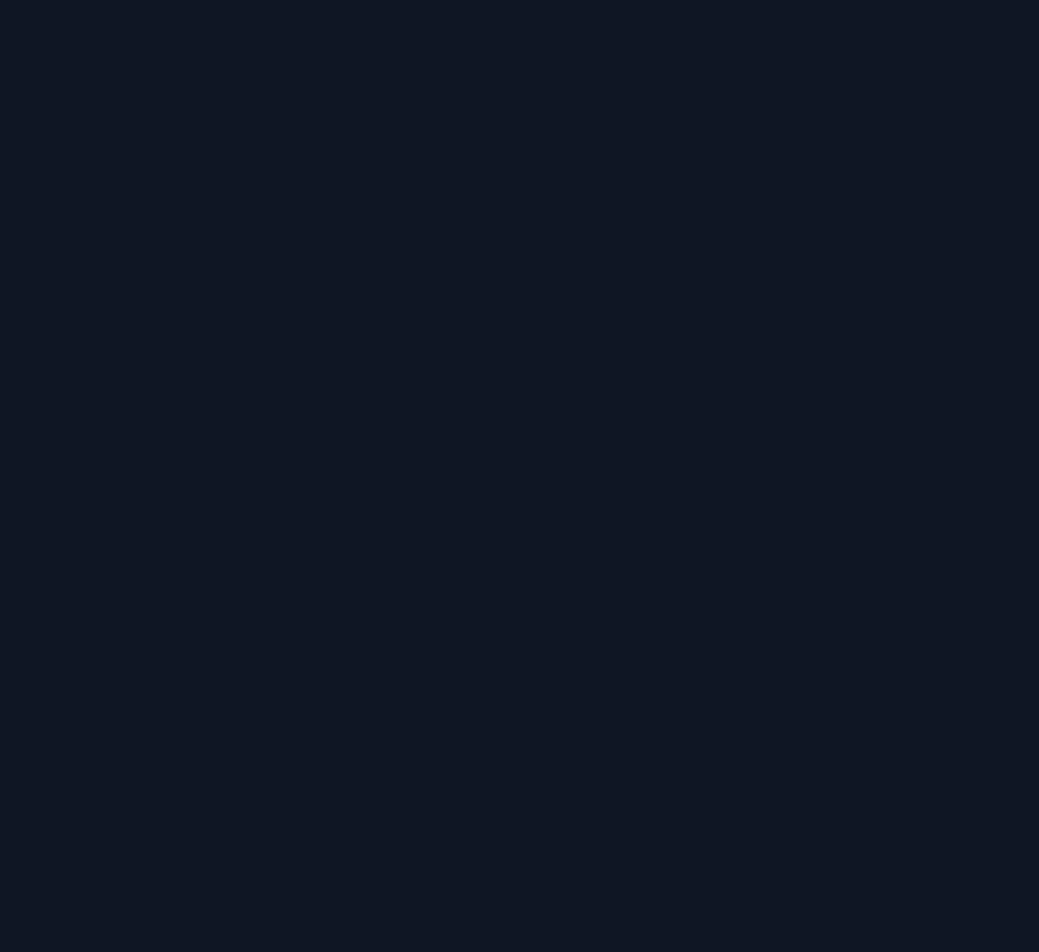
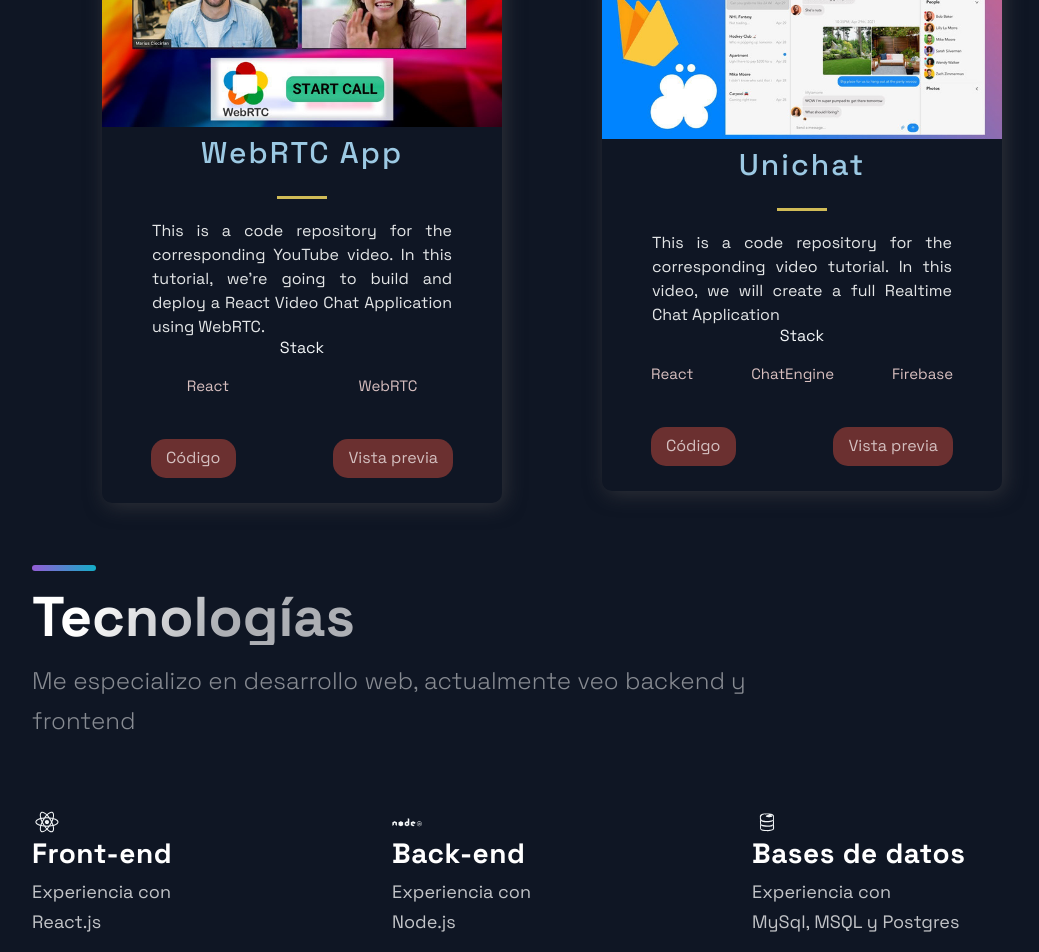
Before and after one commit to kioshiokamoto/nextjs-portfolio-v1, a Next.js app: page / in a window 1280 px wide. Shown: the part 1660-2612 px from the top of the page, without its empty margins (88-1127 px from the left). Before the commit the page ends 800 px from the top, so only its background shows below. Built offline with nearby package versions, Linux system fonts and the light colour scheme.

Commit message:
:dart: Improve: agregar area de tecnologias

```diff
--- a/src/components/Projects/Projects.js
+++ b/src/components/Projects/Projects.js
@@ -1,13 +1,50 @@
 import React from 'react';
 
-import { BlogCard, CardInfo, ExternalLinks, GridContainer, HeaderThree, Hr, Tag, TagList, TitleContent, UtilityList, Img } from './ProjectsStyles';
+import {
+	BlogCard,
+	CardInfo,
+	ExternalLinks,
+	GridContainer,
+	HeaderThree,
+	Hr,
+	Tag,
+	TagList,
+	TitleContent,
+	UtilityList,
+	Img,
+} from './ProjectsStyles';
 import { Section, SectionDivider, SectionTitle } from '../../styles/GlobalComponents';
 import { projects } from '../../constants/constants';
 
 const Projects = () => (
-  <div>
-    Projects
-  </div>
+	<Section nopadding id="projects">
+		<SectionDivider />
+		<SectionTitle main>Proyectos</SectionTitle>
+		<GridContainer>
+			{projects.map(({ id, image, title, description, source = '', visit = '', tags }) => (
+				<BlogCard key={id}>
+					<Img src={image} />
+					<TitleContent>
+						<HeaderThree title>{title}</HeaderThree>
+						<Hr />
+					</TitleContent>
+					<CardInfo>{description}</CardInfo>
+					<div>
+						<TitleContent>Stack</TitleContent>
+						<TagList>
+							{tags.map((tag, i) => (
+								<Tag key={i}>{tag}</Tag>
+							))}
+						</TagList>
+					</div>
+					<UtilityList>
+						{visit && <ExternalLinks href={source}>Código</ExternalLinks>}
+						{source && <ExternalLinks href={visit}>Vista previa</ExternalLinks>}
+					</UtilityList>
+				</BlogCard>
+			))}
+		</GridContainer>
+	</Section>
 );
 
 export default Projects;
--- a/src/components/Technologies/Technologies.js
+++ b/src/components/Technologies/Technologies.js
@@ -1,12 +1,47 @@
 import React from 'react';
-import { DiFirebase, DiReact, DiZend } from 'react-icons/di';
+import { DiFirebase, DiReact, DiZend, DiNodejs } from 'react-icons/di';
 import { Section, SectionDivider, SectionText, SectionTitle } from '../../styles/GlobalComponents';
 import { List, ListContainer, ListItem, ListParagraph, ListTitle } from './TechnologiesStyles';
 
-const Technologies = () =>  (
-  <div>
-    Technologies
-  </div>
+const Technologies = () => (
+	<Section id="tech">
+		<SectionDivider />
+		<br />
+		<SectionTitle>Tecnologías</SectionTitle>
+		<SectionText>Me especializo en desarrollo web, actualmente veo backend y frontend</SectionText>
+		<List>
+			<ListItem>
+				<DiReact size="3rem" />
+				<ListContainer>
+					<ListTitle>Front-end</ListTitle>
+					<ListParagraph>
+						Experiencia con <br />
+						React.js
+					</ListParagraph>
+				</ListContainer>
+			</ListItem>
+			<ListItem>
+				<DiNodejs size="3rem" />
+				<ListContainer>
+					<ListTitle>Back-end</ListTitle>
+					<ListParagraph>
+						Experiencia con <br />
+						Node.js
+					</ListParagraph>
+				</ListContainer>
+			</ListItem>
+			<ListItem>
+				<DiFirebase size="3rem" />
+				<ListContainer>
+					<ListTitle>Bases de datos</ListTitle>
+					<ListParagraph>
+						Experiencia con <br />
+						MySql, MSQL y Postgres
+					</ListParagraph>
+				</ListContainer>
+			</ListItem>
+		</List>
+	</Section>
 );
 
 export default Technologies;
--- a/src/constants/constants.js
+++ b/src/constants/constants.js
@@ -1,7 +1,8 @@
 export const projects = [
 	{
 		title: 'MERN Memories',
-    description: "Using React, Node.js, Express & MongoDB you'll learn how to build a Full Stack MERN Application - from start to finish. The App is called Memories and it is a simple social media app that allows users to post interesting events that happened in their lives.",
+		description:
+			"Using React, Node.js, Express & MongoDB you'll learn how to build a Full Stack MERN Application - from start to finish. The App is called Memories and it is a simple social media app that allows users to post interesting events that happened in their lives.",
 		image: '/images/1.png',
 		tags: ['Mongo', 'Express', 'React', 'Node'],
 		source: 'https://google.com',
@@ -10,7 +11,8 @@
 	},
 	{
 		title: 'E-Commerce',
-    description:"While building it you're going to learn many advanced React & JavaScript topics, as well as how to use Stripe for card transactions. On top of that, at the end of the video, you will have this unique and complex webshop app that you will be able to add to your portfolio. And trust me, e-commerce applications are impressive.",
+		description:
+			"While building it you're going to learn many advanced React & JavaScript topics, as well as how to use Stripe for card transactions. On top of that, at the end of the video, you will have this unique and complex webshop app that you will be able to add to your portfolio. And trust me, e-commerce applications are impressive.",
 		image: '/images/2.png',
 		tags: ['React', 'JavaScript'],
 		source: 'https://google.com',
@@ -19,7 +21,8 @@
 	},
 	{
 		title: 'WebRTC App',
-    description: "This is a code repository for the corresponding YouTube video. In this tutorial, we're going to build and deploy a React Video Chat Application using WebRTC.",
+		description:
+			"This is a code repository for the corresponding YouTube video. In this tutorial, we're going to build and deploy a React Video Chat Application using WebRTC.",
 		image: '/images/3.jpg',
 		tags: ['React', 'WebRTC'],
 		source: 'https://google.com',
@@ -28,7 +31,8 @@
 	},
 	{
 		title: 'Unichat',
-    description: "This is a code repository for the corresponding video tutorial. In this video, we will create a full Realtime Chat Application",
+		description:
+			'This is a code repository for the corresponding video tutorial. In this video, we will create a full Realtime Chat Application',
 		image: '/images/4.jpg',
 		tags: ['React', 'ChatEngine', 'Firebase'],
 		source: 'https://google.com',
@@ -38,9 +42,9 @@
 ];
 
 export const TimeLineData = [
-  { year: 2017, text: 'Started my journey', },
-  { year: 2018, text: 'Worked as a freelance developer', },
-  { year: 2019, text: 'Founded JavaScript Mastery', },
-  { year: 2020, text: 'Shared my projects with the world', },
-  { year: 2021, text: 'Started my own platform', },
+	{ year: 2017, text: 'Started my journey' },
+	{ year: 2018, text: 'Worked as a freelance developer' },
+	{ year: 2019, text: 'Founded JavaScript Mastery' },
+	{ year: 2020, text: 'Shared my projects with the world' },
+	{ year: 2021, text: 'Started my own platform' },
 ];
```
Lines whose indentation alone changed are shown as unchanged.
